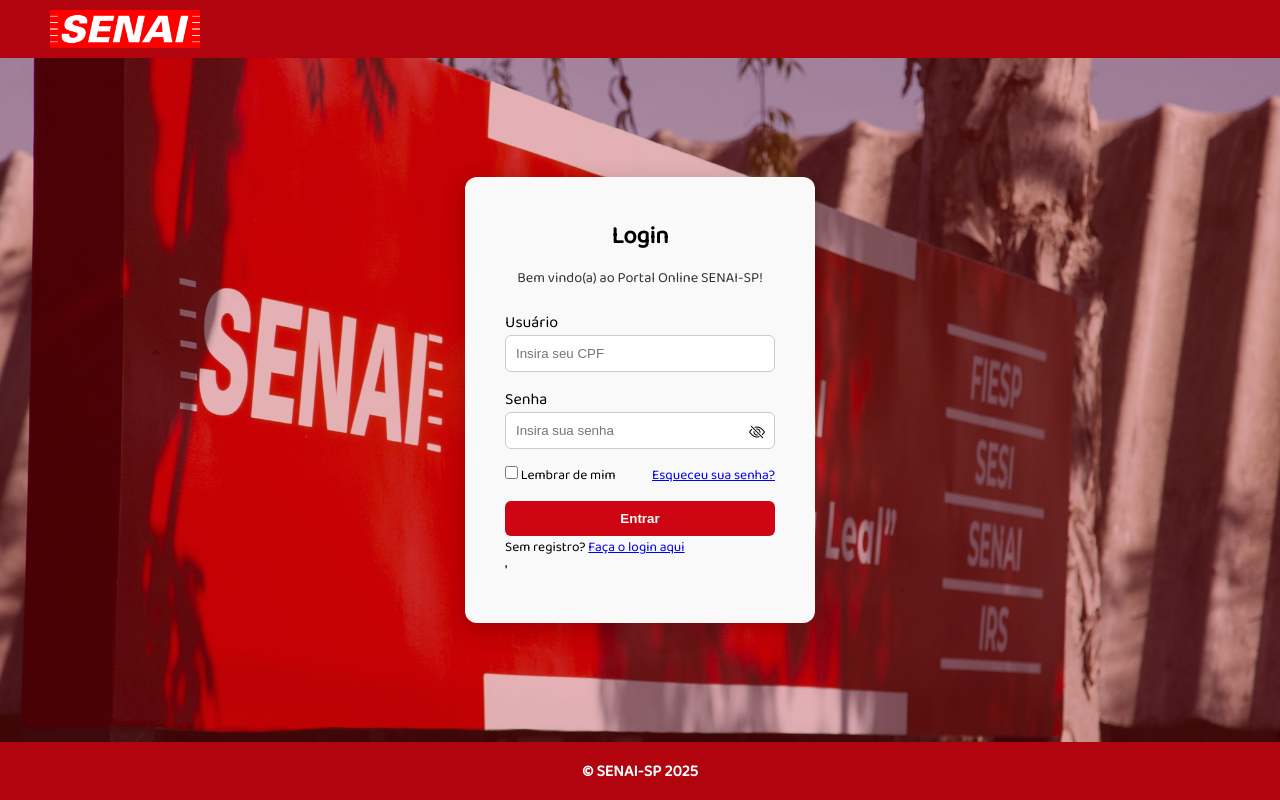
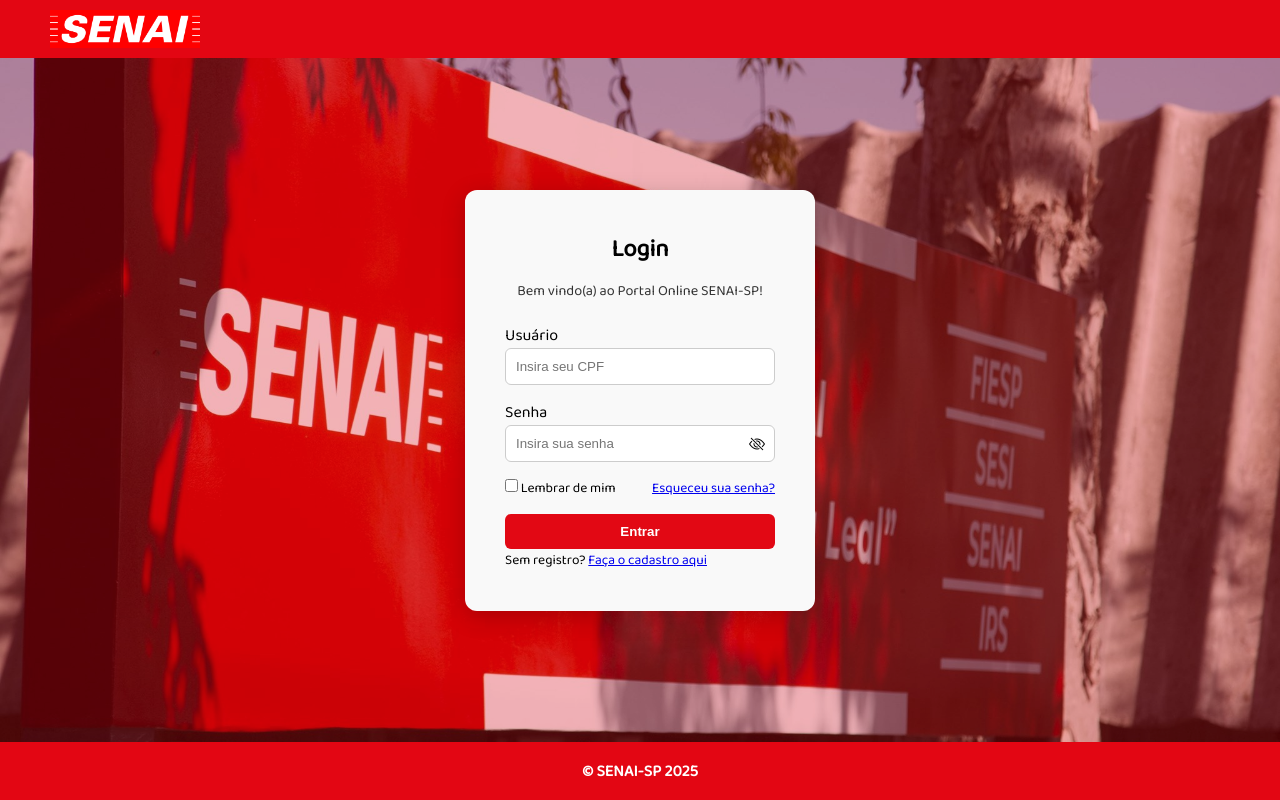
Before and after one commit to Gabraaz/Sistema-Carometro-Escolar-Interativo, a plain HTML site: page frontend/login.html in a window 1280 px wide. Drawn offline with nearby package versions, Linux system fonts and the light colour scheme; a web font is replaced by a local one.

Commit message:
Att das cores

```diff
--- a/frontend/login.html
+++ b/frontend/login.html
@@ -47,8 +47,8 @@
             </div>
             <input class="btn" type="submit" value="Entrar"/>
             <p class="sem-registro">
-            Sem registro? <a href="register.html">Faça o login aqui</a>
-            </p>'
+            Sem registro? <a href="register.html">Faça o cadastro aqui</a>
+            </p>
           </div>
         </div>
       </form>
--- a/frontend/styles.css
+++ b/frontend/styles.css
@@ -5,7 +5,7 @@
 }
 
 body {
-  background-color: #b1040f;
+  background-color: #e20814;
   margin: 0;
   padding: 0;
   height: 100vh;
@@ -30,7 +30,7 @@
 header {
   width: 100%;
   height: 58px;
-  background-color: #b1040f;
+  background-color: #e30613;
   display: flex;
   align-items: center;
   justify-content: flex-start;
@@ -50,7 +50,7 @@
 footer {
   width: 100%;
   height: 58px;
-  background-color: #b1040f;
+  background-color: #e30613;
   display: flex;
   justify-content: center;
   align-items: center;
@@ -136,7 +136,7 @@
 .btn {
   width: 100%;
   padding: 10px;
-  background-color: #ce0614;
+  background-color: #e20814;
   color: white;
   border: none;
   border-radius: 6px;
```
